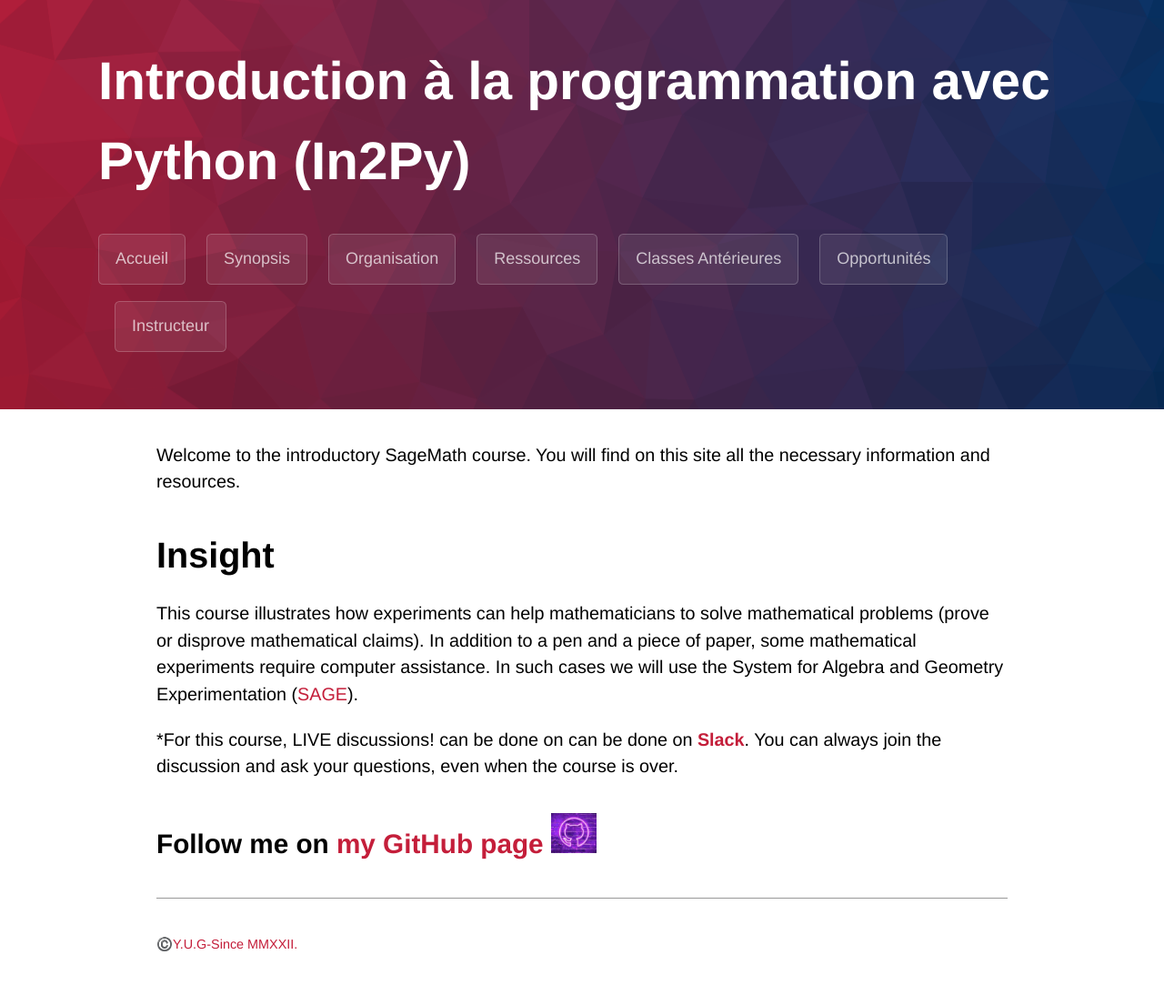
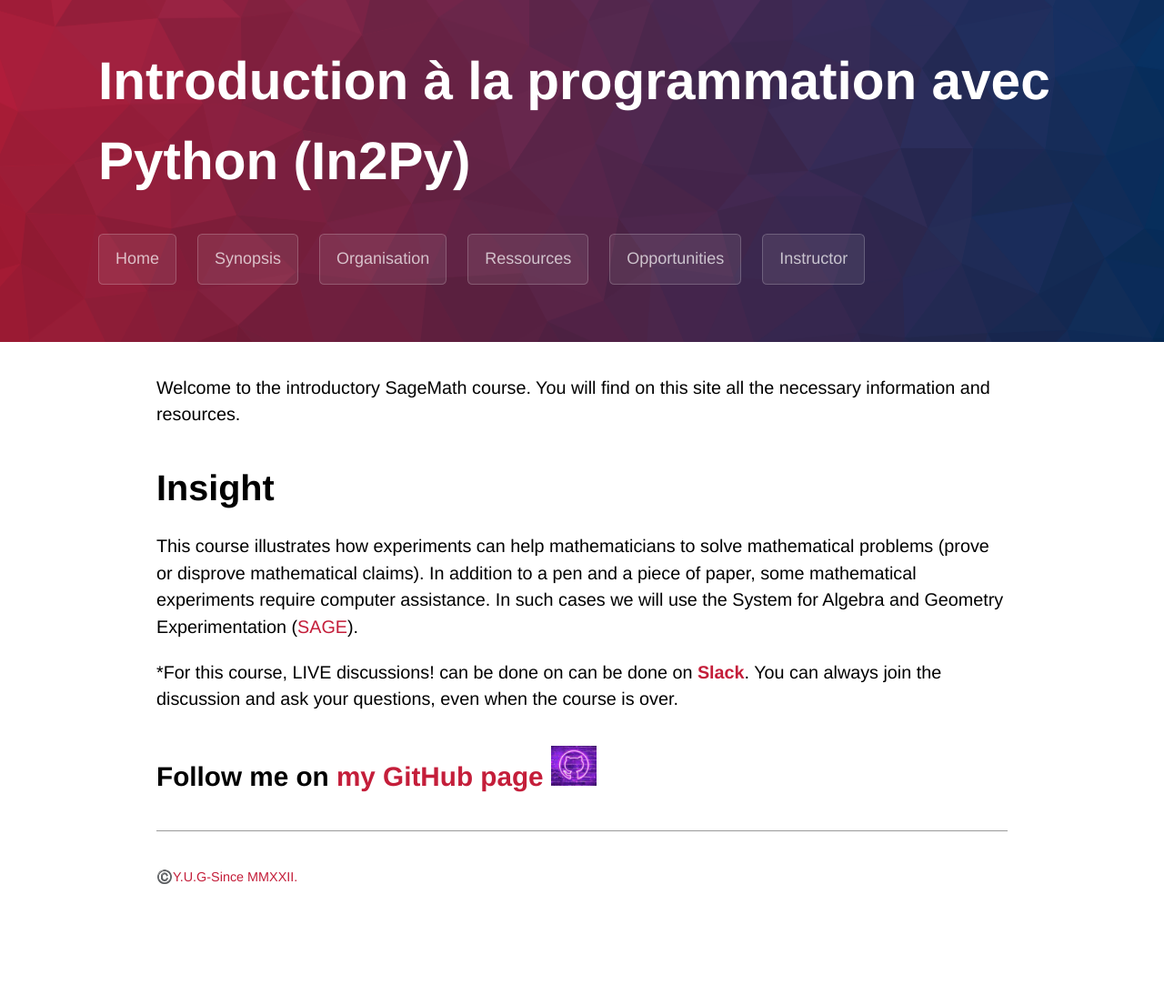
Before and after one commit to WoComtoQC/wocomtoqc.github.io, a Jekyll site: the page built from index.md, in a window 1280 px wide. Shown: the whole page at 91% size. Built offline with Jekyll 4.4.1, drawn with Linux system fonts in a browser that asks for light colours; some web fonts are replaced; after the commit the page ends 1031 px from its top, so only the background shows below that.

Commit message:
Update _config.yml

```diff
--- a/_config.yml
+++ b/_config.yml
@@ -3,13 +3,12 @@ description: ""
 
 
 navigation:
-  Accueil: "/"
+  Home: "/"
   Synopsis: "/synopsis"
   Organisation: "/organisation"
   Ressources: "/ressources"
-  Classes Antérieures : "/classes-anterieures"
-  Opportunités: "/opportunities"
-  Instructeur: "/instructeur"
+  Opportunities: "/opportunities"
+  Instructor: "/instructeur"
 
 
 
```
